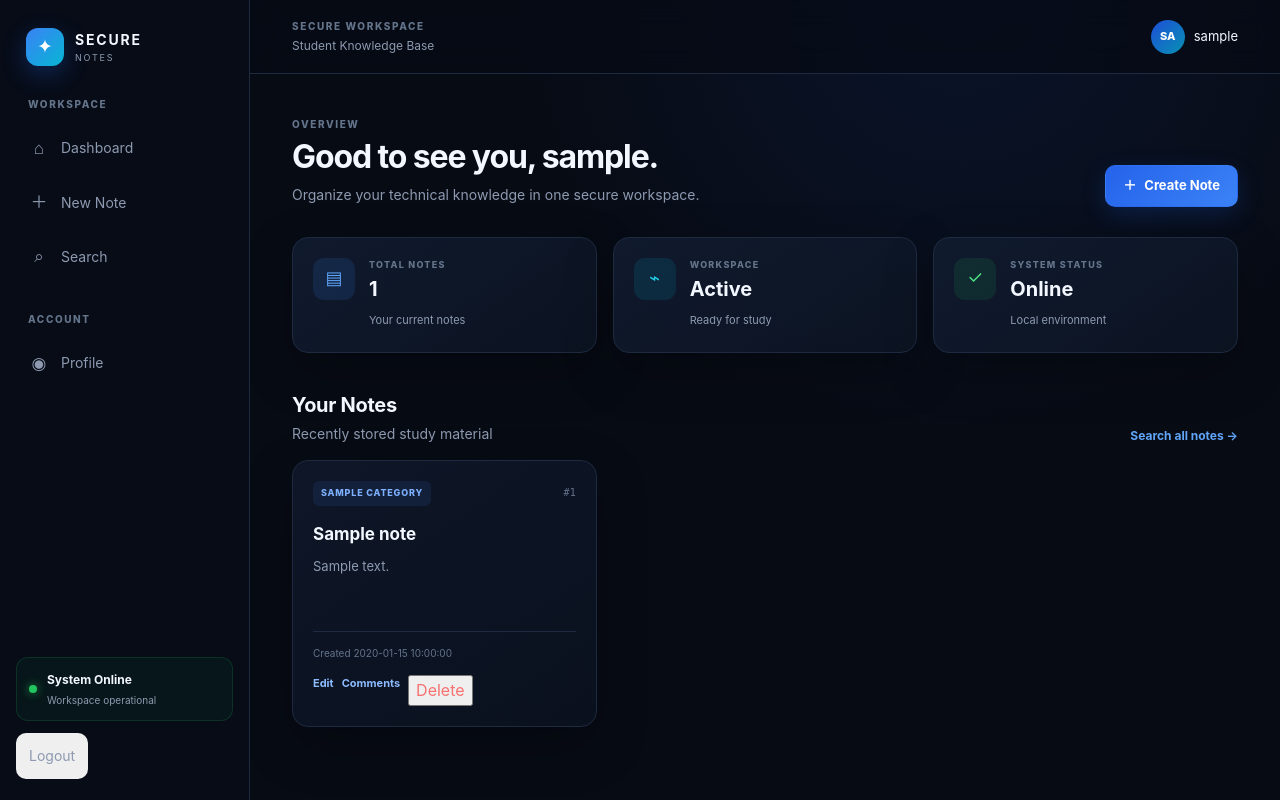
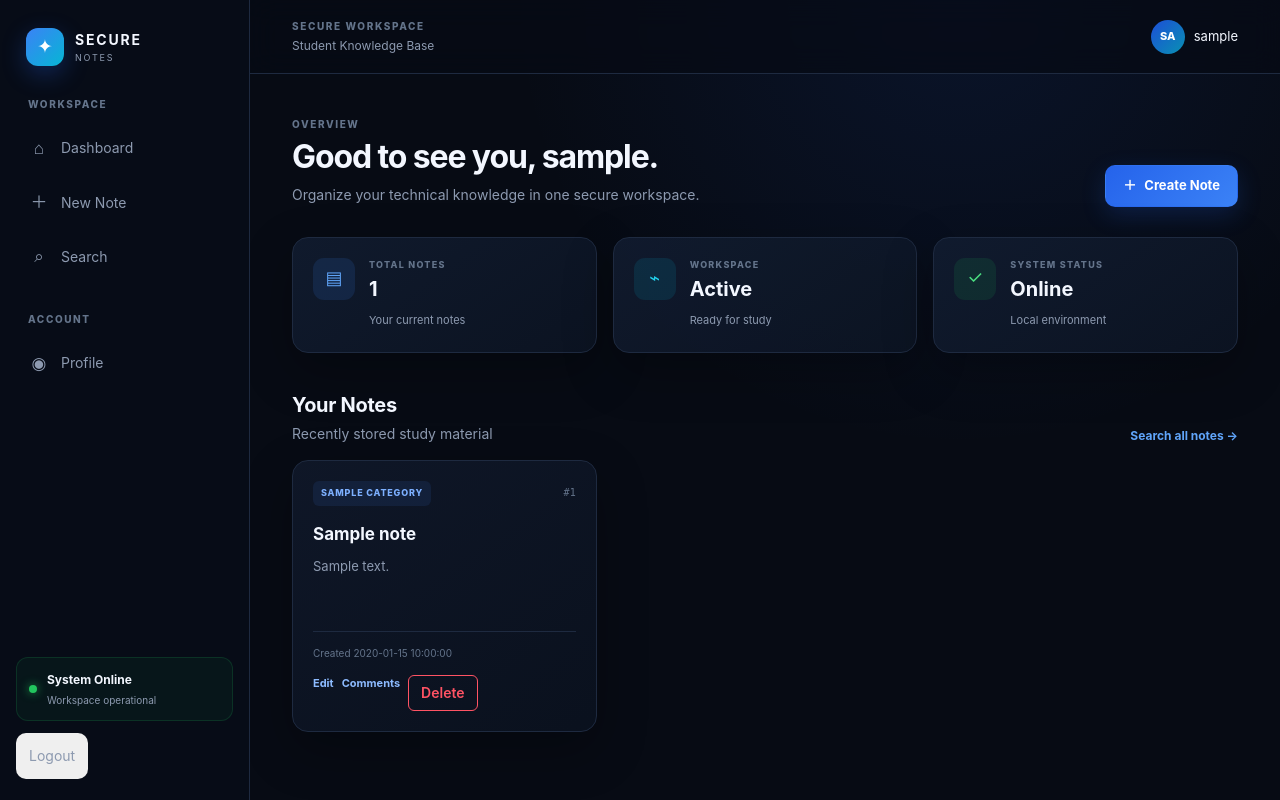
Before and after one commit to rbharath2006/secure-student-notes, a Flask app: template templates/dashboard.html in a window 1280 px wide. Run offline with Flask 3, Linux system fonts and the light colour scheme; the template is opened without the code that fills it: most values are stand-ins (such as "Sample title", 1, 10 or a date in 2020); some libraries are stand-ins or nearby versions.

Commit message:
Improve delete button styling

```diff
--- a/static/css/style.css
+++ b/static/css/style.css
@@ -891,3 +891,29 @@ h3 { font-size:17px; margin-bottom:8px; }
         flex-direction: column;
     }
 }
+
+
+
+/* Delete note button */
+.delete-btn {
+    background: transparent;
+    color: #ff5364;
+    border: 1px solid #ff5364;
+    border-radius: 6px;
+    padding: 6px 12px;
+    font: inherit;
+    font-size: 14px;
+    font-weight: 600;
+    cursor: pointer;
+    transition: background 0.2s ease, color 0.2s ease;
+}
+
+.delete-btn:hover {
+    background: #ff5364;
+    color: #ffffff;
+}
+
+.delete-btn:focus-visible {
+    outline: 2px solid #ff5364;
+    outline-offset: 3px;
+}
--- a/templates/dashboard.html
+++ b/templates/dashboard.html
@@ -54,7 +54,7 @@
       class="inline-form"
       onsubmit="return confirm('Delete this note?');">
     <input type="hidden" name="csrf_token" value="{{ csrf_token() }}">
-    <button type="submit" class="danger-link">Delete</button>
+    <button type="submit" class="delete-btn">Delete</button>
 </form>
         </div>
     </article>
```
